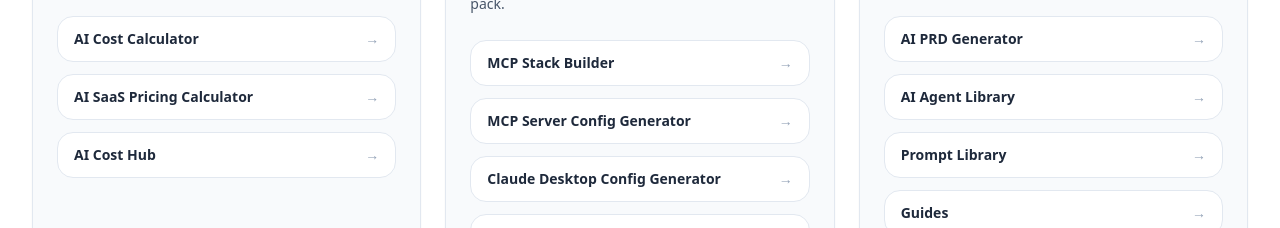
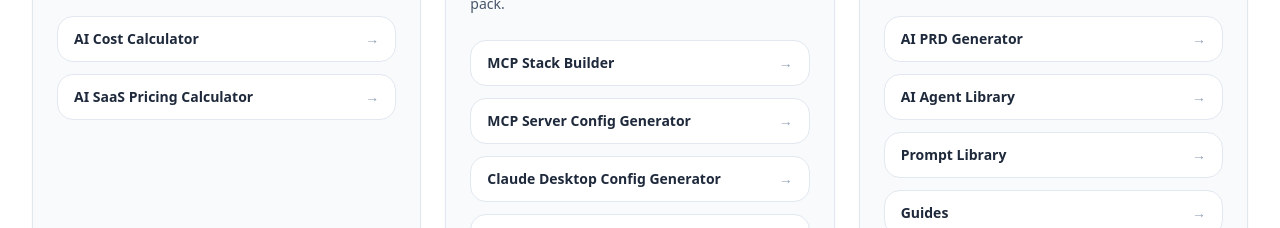
Before and after one commit to xuanlinflow413/mcp-server-directory, a Next.js app: page / in a window 1280 px wide. Shown: the part 3640-3868 px from the top of the page. Built offline with nearby package versions, Linux system fonts and the light colour scheme.

Commit message:
fix: avoid unshipped ai cost hub link

```diff
--- a/app/(home)/page.tsx
+++ b/app/(home)/page.tsx
@@ -38,7 +38,6 @@ const freeBuilderGroups = [
     links: [
       { href: "/tools/ai-cost-calculator/", label: "AI Cost Calculator" },
       { href: "/tools/ai-saas-pricing-calculator/", label: "AI SaaS Pricing Calculator" },
-      { href: "/ai-cost/", label: "AI Cost Hub" },
     ],
   },
   {
```
